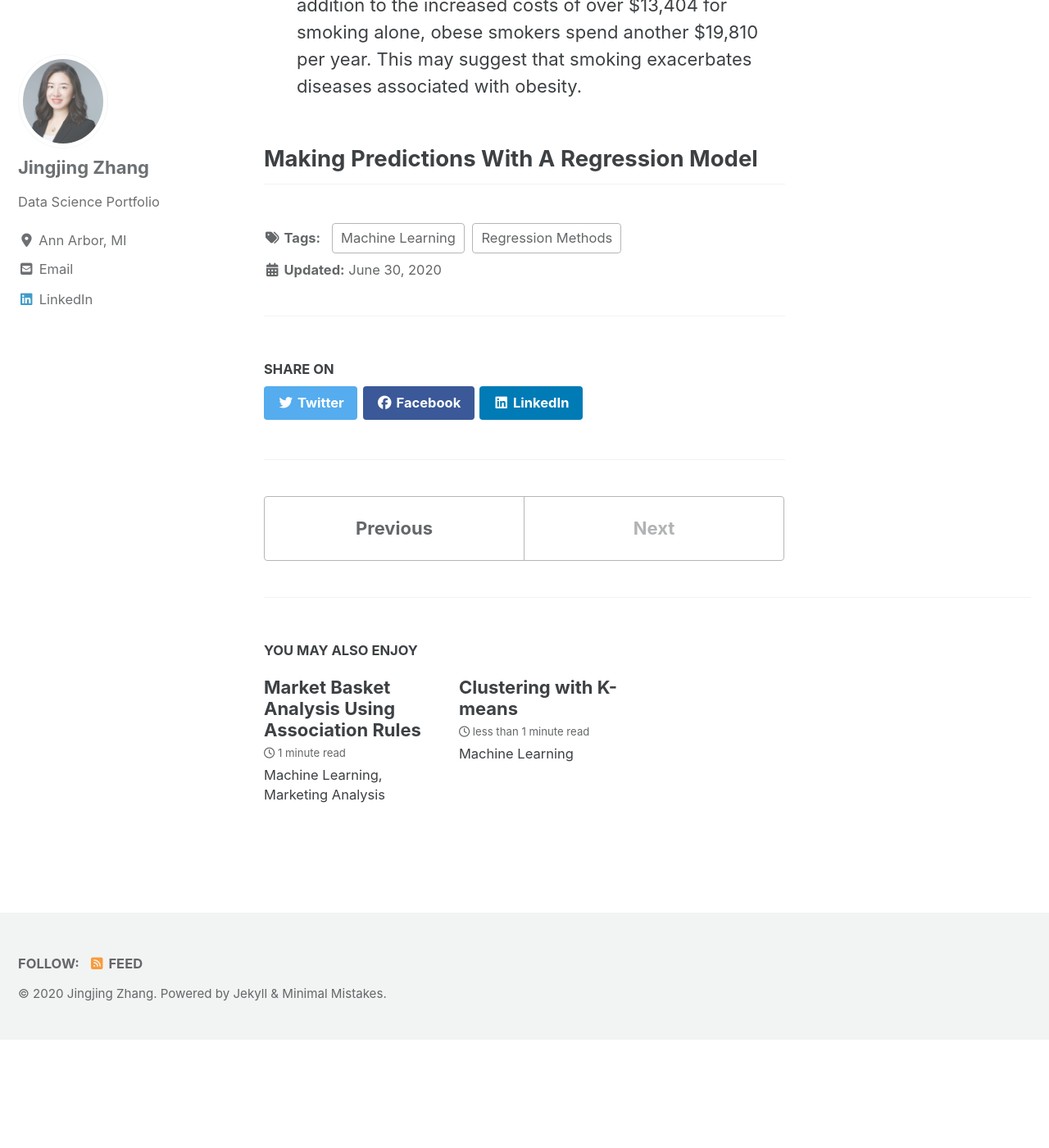
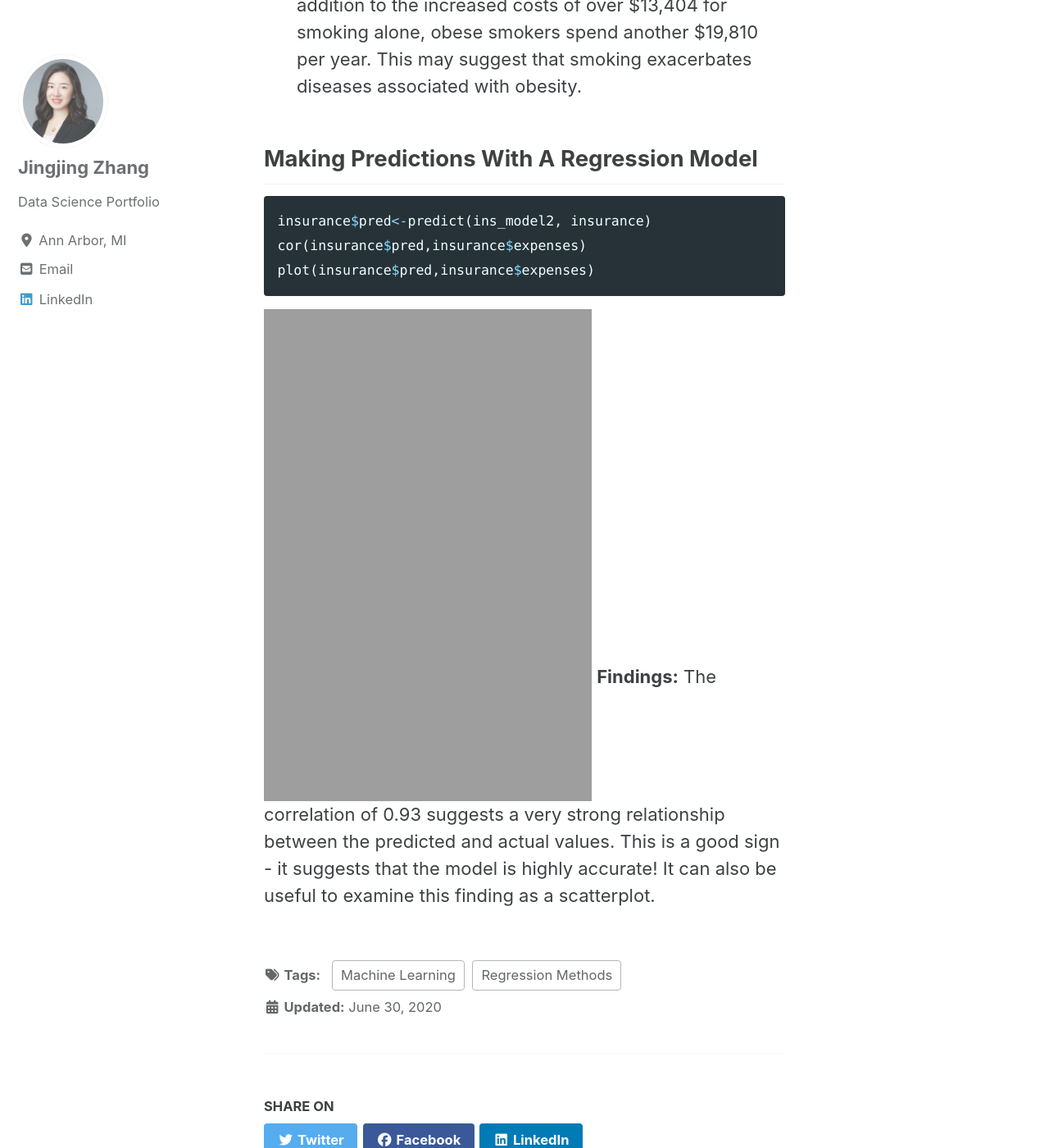
Before and after one commit to jingzjj2020/jingjingzhang.github.io, a Jekyll site: the page built from _posts/2020-06-30-Forecasting_Numeric_Data.md, in a window 1280 px wide and 1400 px high, scrolled down 5435 px. Shown: the whole window at 82% size. Built offline with Jekyll 4.4.1, drawn with Linux system fonts in a browser that asks for light colours; cached includes are drawn as plain includes; nearby versions of some CDN libraries; before the commit the page ends 6703 px from its top, so only the background shows below that.

Commit message:
Update 2020-06-30-Forecasting_Numeric_Data.md

````diff
--- a/_posts/2020-06-30-Forecasting_Numeric_Data.md
+++ b/_posts/2020-06-30-Forecasting_Numeric_Data.md
@@ -67,3 +67,12 @@ summary(ins_model2)
 2. The higher-order age2 term is statistically significant, as is the obesity indicator, bmi30. The interaction between obesity and smoking suggests a massive effect; in addition to the increased costs of over $13,404 for smoking alone, obese smokers spend another $19,810 per year. This may suggest that smoking exacerbates diseases associated with obesity.
 
 ## Making Predictions With A Regression Model
+```r
+insurance$pred<-predict(ins_model2, insurance)
+cor(insurance$pred,insurance$expenses)
+plot(insurance$pred,insurance$expenses)
+```
+<img src="{{ site.url }}{{ site.baseurl }}/images/RegressionMethods/LinearRegression_4.png" alt="Regression Methods">
+<img src="{{ site.url }}{{ site.baseurl }}/images/RegressionMethods/LinearRegression_5.png" alt="Regression Methods">
+**Findings:**
+The correlation of 0.93 suggests a very strong relationship between the predicted and actual values. This is a good sign - it suggests that the model is highly accurate! It can also be useful to examine this finding as a scatterplot.
````
